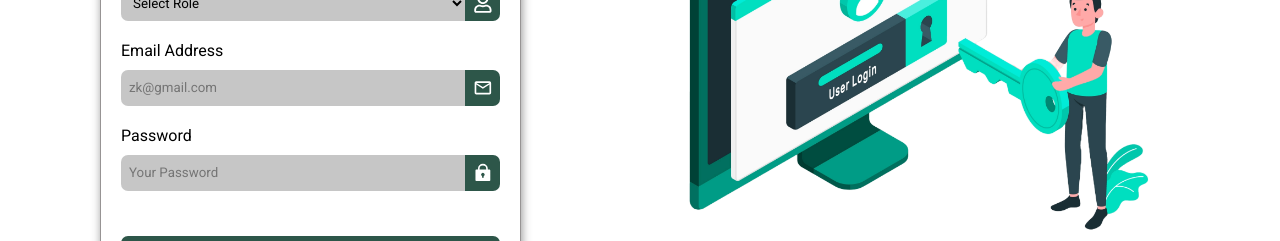
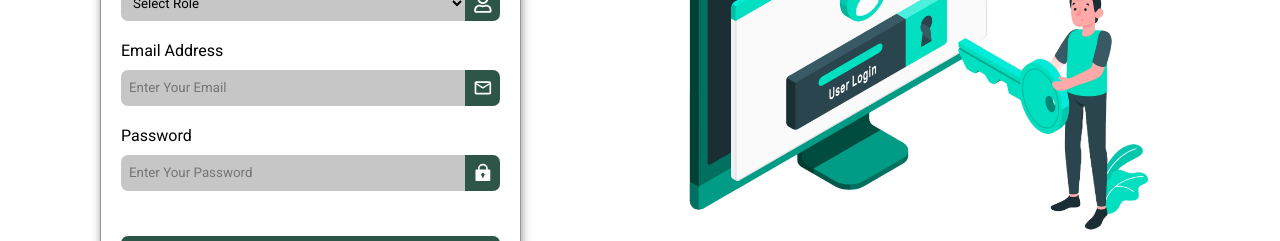
Before and after one commit to 006Darsh/JobPortal, a React (Vite) app in the folder frontend/: page /login in a window 1280 px wide. Shown: the part 331-572 px from the top of the page. Built offline with nearby package versions, Linux system fonts and the light colour scheme; no server answers.

Commit message:
Update Login.jsx

```diff
--- a/frontend/src/components/Auth/Login.jsx
+++ b/frontend/src/components/Auth/Login.jsx
@@ -66,7 +66,7 @@ const Login = () => {
               <div>
                 <input
                   type="email"
-                  placeholder="zk@gmail.com"
+                  placeholder="Enter Your Email"
                   value={email}
                   onChange={(e) => setEmail(e.target.value)}
                 />
@@ -78,7 +78,7 @@ const Login = () => {
               <div>
                 <input
                   type="password"
-                  placeholder="Your Password"
+                  placeholder="Enter Your Password"
                   value={password}
                   onChange={(e) => setPassword(e.target.value)}
                 />
```
